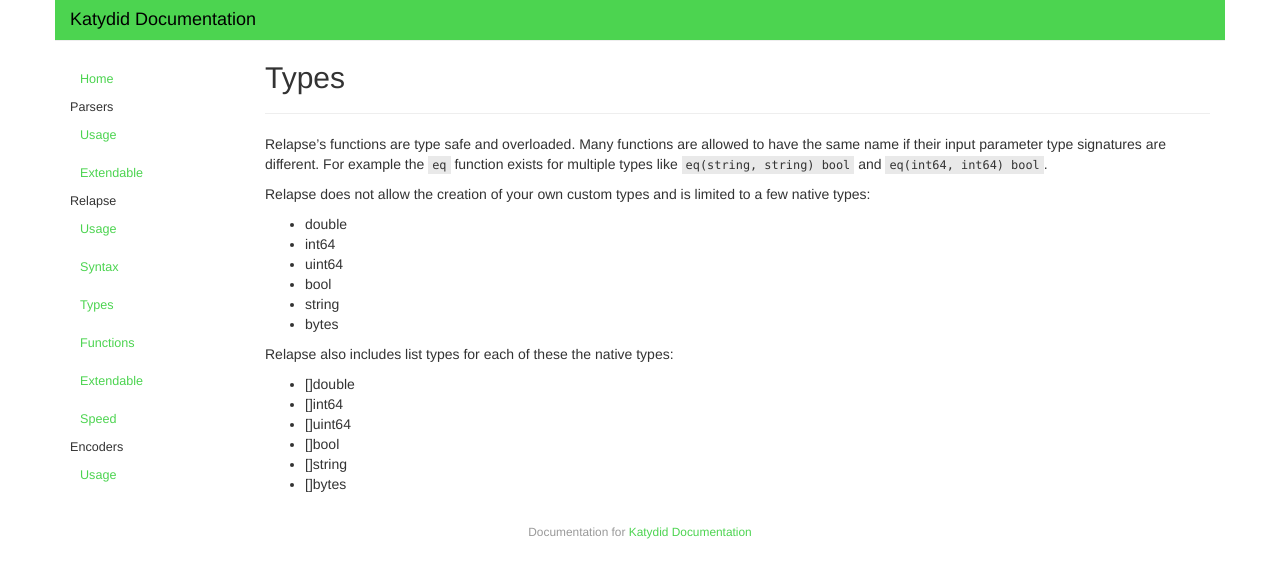
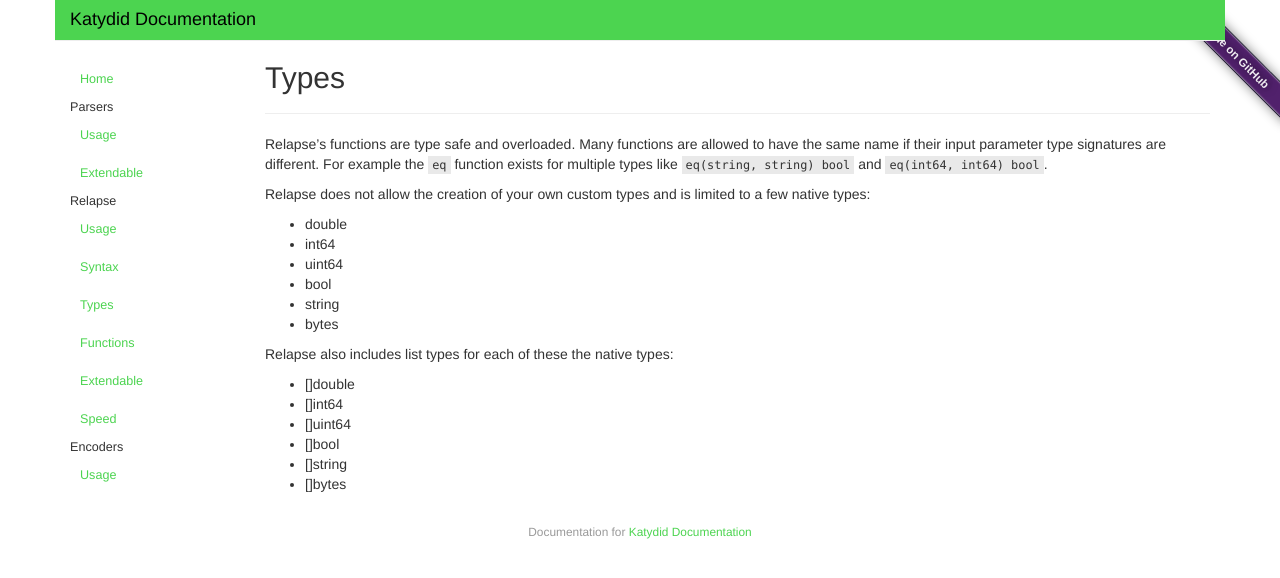
Before and after one commit to katydid/katydid.github.io, a Jekyll site: the page built from _posts/2016-02-17-types.md, in a window 1280 px wide. Shown: the top 578 px of the page. Built offline with Jekyll 4.4.1, drawn with Linux system fonts in a browser that asks for light colours.

Commit message:
fork me on github link

```diff
--- a/_layouts/default.html
+++ b/_layouts/default.html
@@ -13,6 +13,14 @@
         <link rel="stylesheet" href="{{ site.baseurl }}/css/main.css">
     </head>
     <body>
+
+    <!--Thank you https://github.com/dciccale/css3-github-ribbon-->
+    <style>
+    .github-ribbon{background-color:#51216c;top:3.2em;right:-3.7em;-webkit-transform:rotate(45deg);-moz-transform:rotate(45deg);transform:rotate(45deg);-webkit-box-shadow:0 0 0 1px #1d212e inset,0 0 2px 1px #fff inset,0 0 1em #888;-moz-box-shadow:0 0 0 1px #1d212e inset,0 0 2px 1px #fff inset,0 0 1em #888;box-shadow:0 0 0 1px #1d212e inset,0 0 2px 1px #fff inset,0 0 1em #888;color:rgba(255,255,255,0.90);display:block;padding:.6em 3.5em;position:absolute;font:bold .82em sans-serif;text-align:center;text-decoration:none;text-shadow:1px -1px 8px rgba(0,0,0,0.60);-webkit-user-select:none;-moz-user-select:none;user-select:none}
+    </style>
+    <a href="https://github.com/dciccale/css3-github-ribbon" class="github-ribbon">
+        Fork me on GitHub
+    </a>
 
         <div class="container">
             <div class="row">
```
